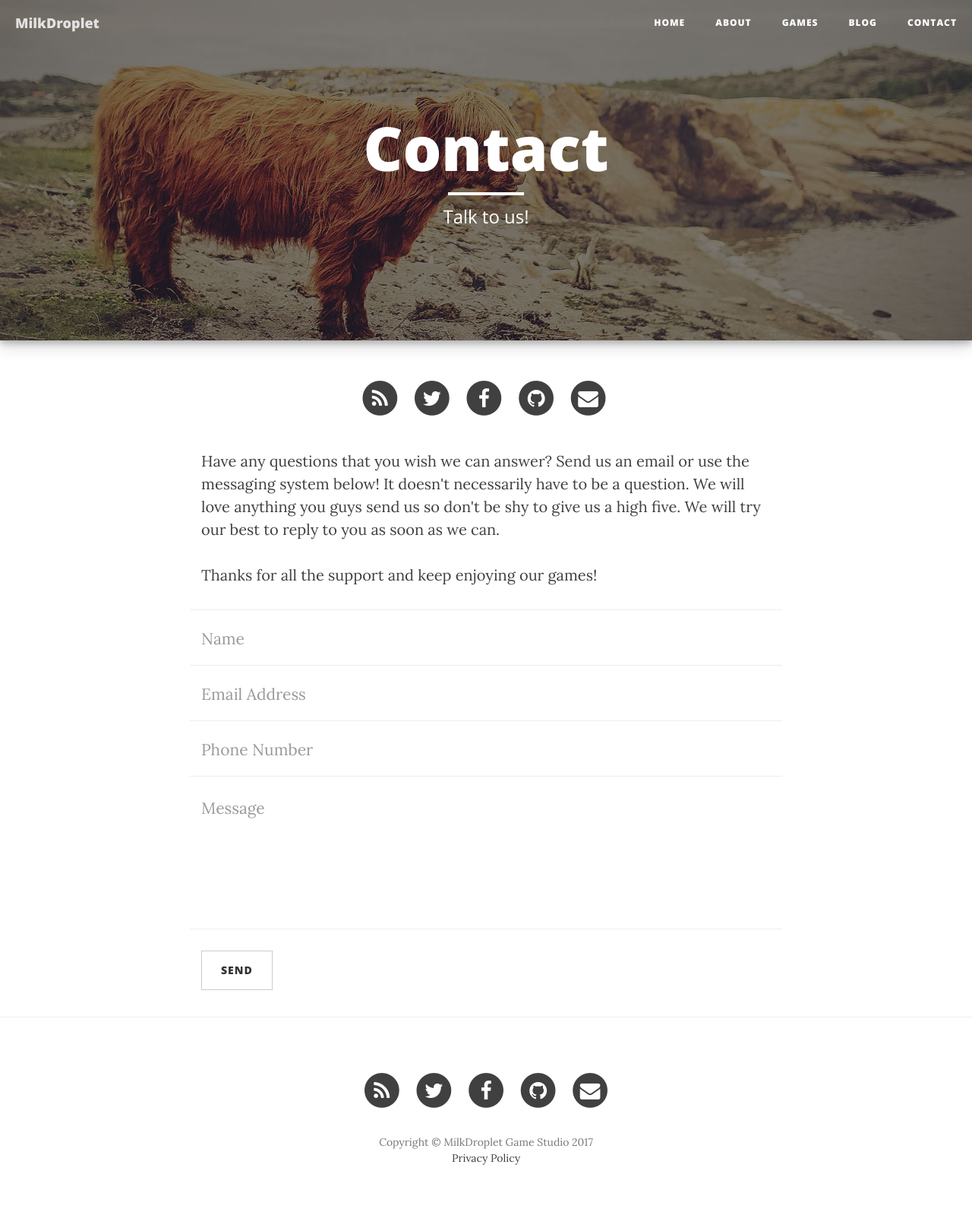
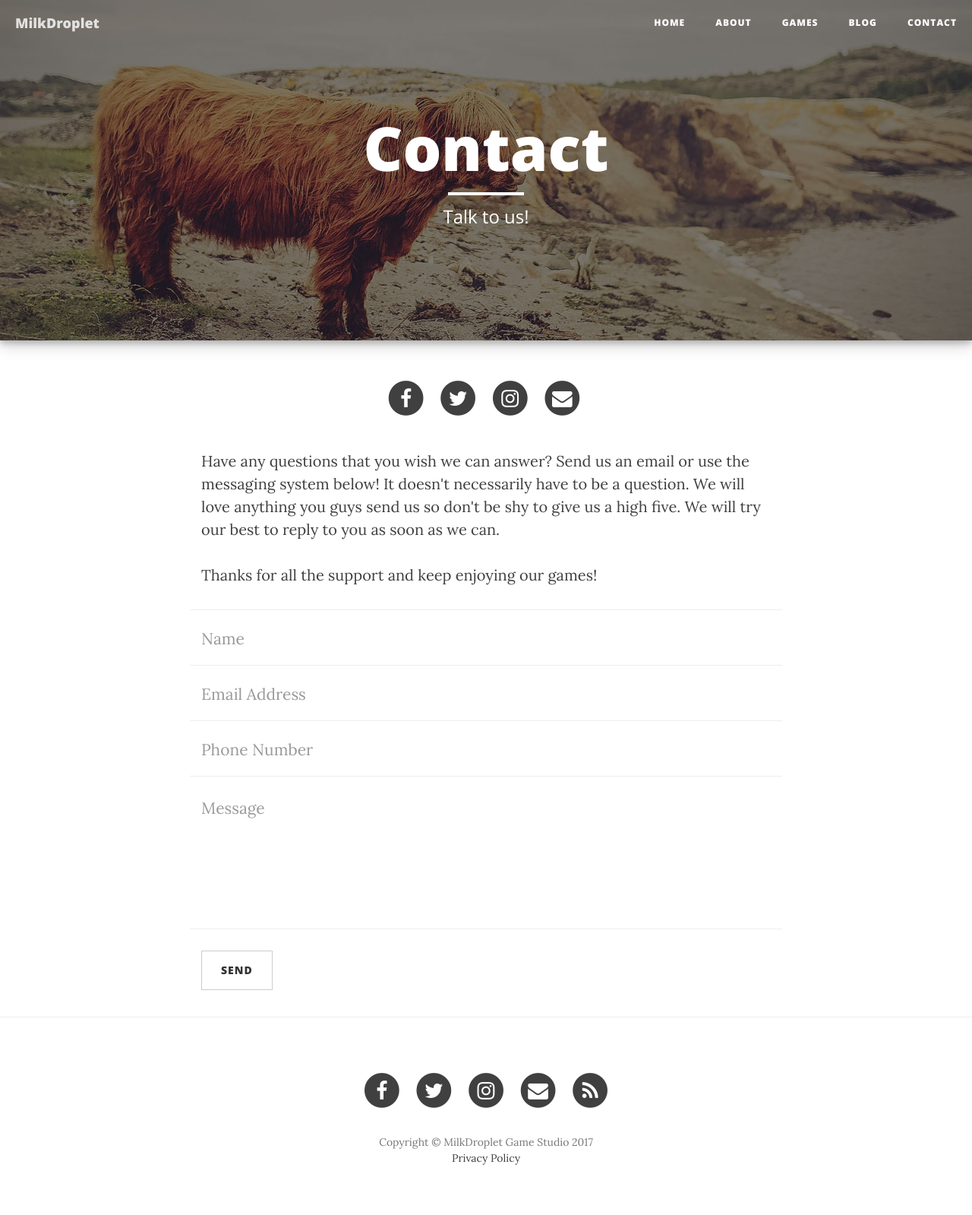
Before and after one commit to milkdroplet/milkdroplet.github.io, a Jekyll site: the page built from contact.html, in a window 1280 px wide. Shown: the whole page at 76% size. Built offline with Jekyll 4.4.1, drawn with Linux system fonts in a browser that asks for light colours; nearby versions of some CDN libraries.

Commit message:
Updated social links order. Added instagram link

```diff
--- a/_config.yml
+++ b/_config.yml
@@ -6,9 +6,9 @@
 meta_description: "We're an indie game studio located in Toronto. Currently we're focusing on creating addictive mobile games. We dream of creating worlds where players can dive in and enjoy."
 baseurl: ""
 url: "https://milkdroplet.com/"
-twitter_username: SBootstrap
-github_username:  davidtmiller
-facebook_username:  StartBootstrap
+twitter_username: milkdroplet
+facebook_username:  milkdroplet
+instagram_username: milkdroplet
 email_username:  milkdroplet.service@gmail.com
 
 # Google Analytics
--- a/_includes/footer.html
+++ b/_includes/footer.html
@@ -4,30 +4,22 @@
         <div class="row">
             <div class="col-lg-8 col-lg-offset-2 col-md-10 col-md-offset-1">
                 <ul class="list-inline text-center">
+                    {% if site.facebook_username %}
                     <li>
-                        <a href="{{ "/feed.xml" | prepend: site.baseurl }}">
+                        <a href="https://www.facebook.com/{{ site.facebook_username }}">
                             <span class="fa-stack fa-lg">
                                 <i class="fa fa-circle fa-stack-2x"></i>
-                                <i class="fa fa-rss fa-stack-1x fa-inverse"></i>
+                                <i class="fa fa-facebook fa-stack-1x fa-inverse"></i>
                             </span>
                         </a>
                     </li>
+                    {% endif %}
                     {% if site.twitter_username %}
                     <li>
                         <a href="https://twitter.com/{{ site.twitter_username }}">
                             <span class="fa-stack fa-lg">
                                 <i class="fa fa-circle fa-stack-2x"></i>
                                 <i class="fa fa-twitter fa-stack-1x fa-inverse"></i>
-                            </span>
-                        </a>
-                    </li>
-                    {% endif %}
-                    {% if site.facebook_username %}
-                    <li>
-                        <a href="https://www.facebook.com/{{ site.facebook_username }}">
-                            <span class="fa-stack fa-lg">
-                                <i class="fa fa-circle fa-stack-2x"></i>
-                                <i class="fa fa-facebook fa-stack-1x fa-inverse"></i>
                             </span>
                         </a>
                     </li>
@@ -42,6 +34,16 @@
                         </a>
                     </li>
                     {% endif %}
+                    {% if site.instagram_username %}
+                    <li>
+                        <a href="https://www.instagram.com/{{ site.instagram_username }}">
+                            <span class="fa-stack fa-lg">
+                                <i class="fa fa-circle fa-stack-2x"></i>
+                                <i class="fa fa-instagram fa-stack-1x fa-inverse"></i>
+                            </span>
+                        </a>
+                    </li>
+                    {% endif %}
                     {% if site.email_username %}
                     <li>
                         <a href="mailto:{{ site.email_username }}">
@@ -52,6 +54,14 @@
                         </a>
                     </li>
                     {% endif %}
+                    <li>
+                        <a href="{{ "/feed.xml" | prepend: site.baseurl }}">
+                            <span class="fa-stack fa-lg">
+                                <i class="fa fa-circle fa-stack-2x"></i>
+                                <i class="fa fa-rss fa-stack-1x fa-inverse"></i>
+                            </span>
+                        </a>
+                    </li>
                 </ul>
                 <p class="copyright text-muted">Copyright &copy; {{ site.copyright_name }} {{ site.time | date: '%Y' }}</p>
                 <div class="copyright">
--- a/contact.html
+++ b/contact.html
@@ -9,14 +9,16 @@
 <div class="row">
     <div class="col-lg-8 col-lg-offset-2 col-md-10 col-md-offset-1">
         <ul class="list-inline text-center">
+            {% if site.facebook_username %}
             <li>
-                <a href="{{ "/feed.xml" | prepend: site.baseurl }}">
+                <a href="https://www.facebook.com/{{ site.facebook_username }}">
                     <span class="fa-stack fa-lg">
                         <i class="fa fa-circle fa-stack-2x"></i>
-                        <i class="fa fa-rss fa-stack-1x fa-inverse"></i>
+                        <i class="fa fa-facebook fa-stack-1x fa-inverse"></i>
                     </span>
                 </a>
             </li>
+            {% endif %}
             {% if site.twitter_username %}
             <li>
                 <a href="https://twitter.com/{{ site.twitter_username }}">
@@ -27,22 +29,12 @@
                 </a>
             </li>
             {% endif %}
-            {% if site.facebook_username %}
+            {% if site.instagram_username %}
             <li>
-                <a href="https://www.facebook.com/{{ site.facebook_username }}">
+                <a href="https://www.instagram.com/{{ site.instagram_username }}">
                     <span class="fa-stack fa-lg">
                         <i class="fa fa-circle fa-stack-2x"></i>
-                        <i class="fa fa-facebook fa-stack-1x fa-inverse"></i>
-                    </span>
-                </a>
-            </li>
-            {% endif %}
-            {% if site.github_username %}
-            <li>
-                <a href="https://github.com/{{ site.github_username }}">
-                    <span class="fa-stack fa-lg">
-                        <i class="fa fa-circle fa-stack-2x"></i>
-                        <i class="fa fa-github fa-stack-1x fa-inverse"></i>
+                        <i class="fa fa-instagram fa-stack-1x fa-inverse"></i>
                     </span>
                 </a>
             </li>
```
